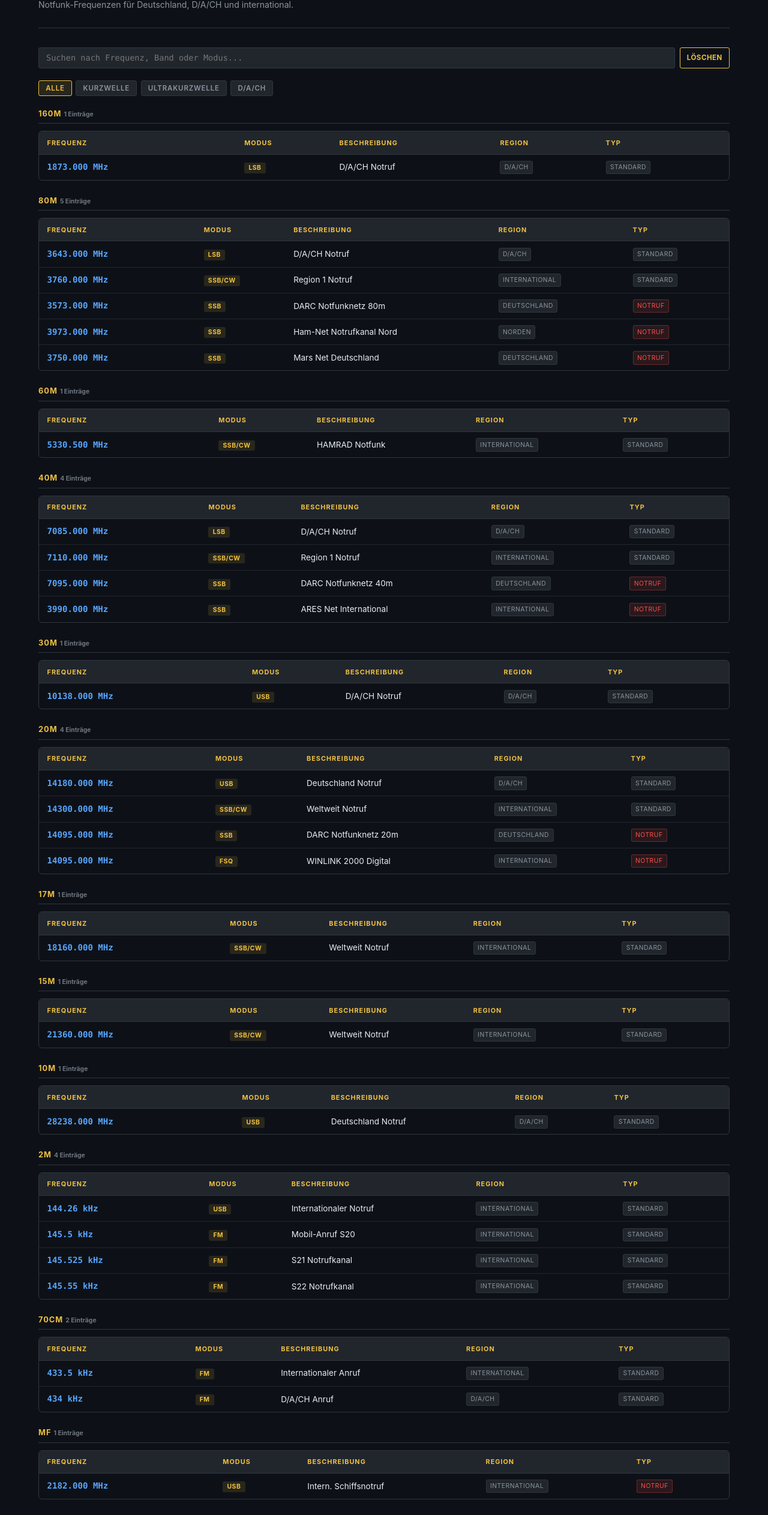
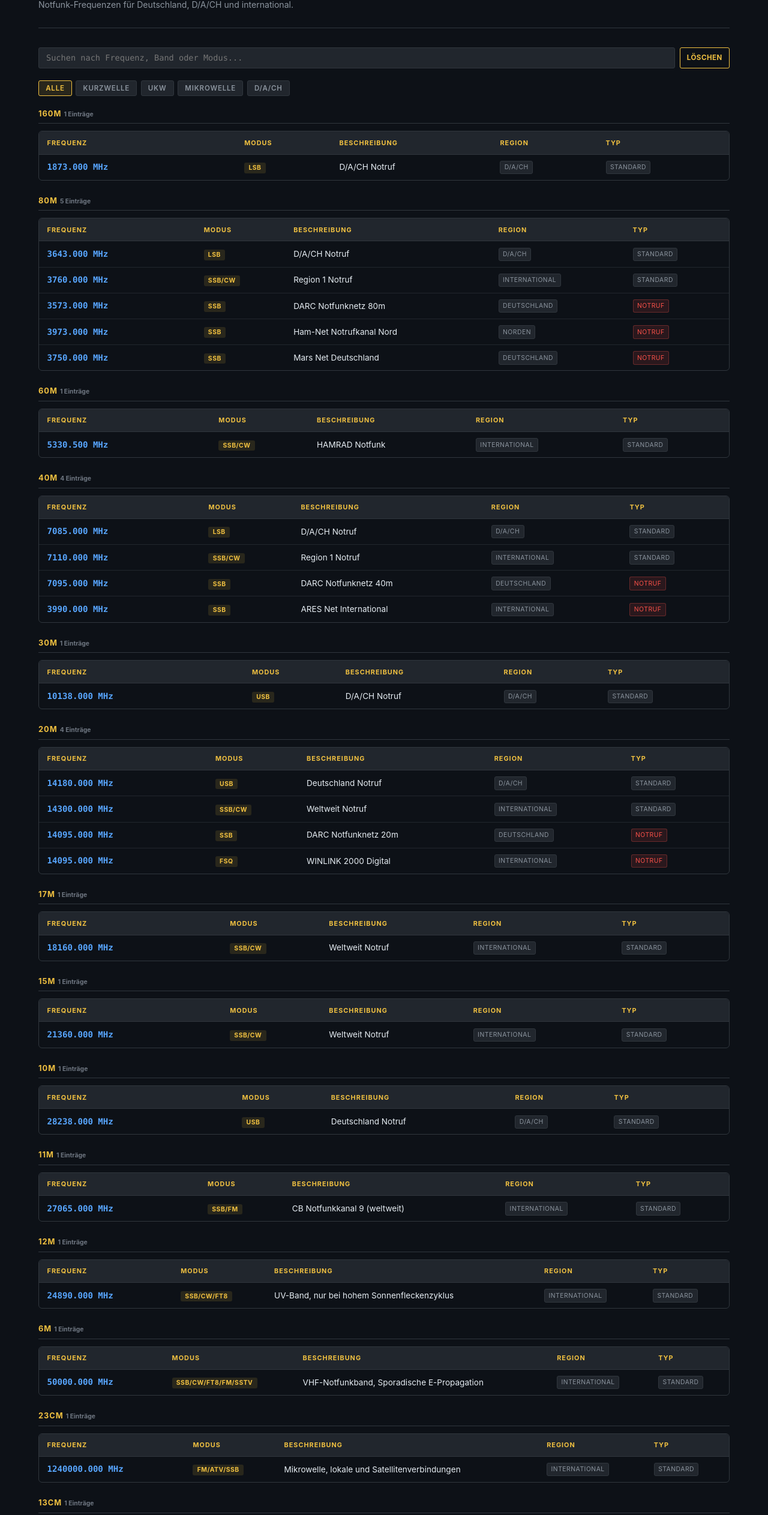
Before and after one commit to SeboKnt/NotFunk-Nord, a plain HTML site: page public/frequencies.html in a window 1280 px wide. Shown: the part 133-2658 px from the top of the page at 60% size. Drawn offline with Linux system fonts and the light colour scheme.

Commit message:
fix: add missing 11m CB band and microwave filter
- Added 11m (27065 kHz) CB Notfunkkanal 9 from IARU recommendation
- Added Mikrowelle filter (23cm, 13cm bands)
- Fixed UKW filter to exclude microwave bands (>300 MHz)

```diff
--- a/public/frequencies.html
+++ b/public/frequencies.html
@@ -48,7 +48,8 @@
       <div class="filter-bar" role="group" aria-label="Filter nach Bandart">
         <button class="filter-btn active" aria-pressed="true" onclick="AppFreq.filterByBand('all', this)">Alle</button>
         <button class="filter-btn" aria-pressed="false" onclick="AppFreq.filterByBand('kw', this)">Kurzwelle</button>
-        <button class="filter-btn" aria-pressed="false" onclick="AppFreq.filterByBand('ukw', this)">Ultrakurzwelle</button>
+        <button class="filter-btn" aria-pressed="false" onclick="AppFreq.filterByBand('ukw', this)">UKW</button>
+        <button class="filter-btn" aria-pressed="false" onclick="AppFreq.filterByBand('microwave', this)">Mikrowelle</button>
         <button class="filter-btn" aria-pressed="false" onclick="AppFreq.filterByBand('dach', this)">D/A/CH</button>
       </div>
 
--- a/public/js/frequencies.js
+++ b/public/js/frequencies.js
@@ -17,6 +17,11 @@ var AppFreq = (function () {
     { band: '17m', freq: 18160, mode: 'SSB/CW', region: 'intl', type: 'notruf', desc: 'Weltweit Notruf' },
     { band: '15m', freq: 21360, mode: 'SSB/CW', region: 'intl', type: 'notruf', desc: 'Weltweit Notruf' },
     { band: '10m', freq: 28238, mode: 'USB', region: 'dach', type: 'notruf', desc: 'Deutschland Notruf' },
+    { band: '11m', freq: 27065, mode: 'SSB/FM', region: 'intl', type: 'notruf', desc: 'CB Notfunkkanal 9 (weltweit)' },
+    { band: '12m', freq: 24890, mode: 'SSB/CW/FT8', region: 'intl', type: 'notruf', desc: 'UV-Band, nur bei hohem Sonnenfleckenzyklus' },
+    { band: '6m', freq: 50000, mode: 'SSB/CW/FT8/FM/SSTV', region: 'intl', type: 'notruf', desc: 'VHF-Notfunkband, Sporadische E-Propagation' },
+    { band: '23cm', freq: 1240000, mode: 'FM/ATV/SSB', region: 'intl', type: 'notruf', desc: 'Mikrowelle, lokale und Satellitenverbindungen' },
+    { band: '13cm', freq: 2300000, mode: 'FM/ATV', region: 'intl', type: 'notruf', desc: 'Mikrowelle, Hochgeschwindigkeitsdaten' },
 
     // Emergency freqs from backend data
     { band: '80m', freq: 3573, mode: 'SSB', region: 'deutschland', type: 'emergency', desc: 'DARC Notfunknetz 80m' },
@@ -58,9 +63,14 @@ var AppFreq = (function () {
 
     if (filter !== 'all') {
       if (filter === 'kw') {
+        // Kurzwelle: 1.8 MHz bis 30 MHz
         filtered = filtered.filter(function (f) { return f.freq < 30000; });
       } else if (filter === 'ukw') {
-        filtered = filtered.filter(function (f) { return f.freq >= 30000; });
+        // Ultrakurzwelle: 30 MHz bis 300 MHz
+        filtered = filtered.filter(function (f) { return f.freq >= 30000 && f.freq < 300000; });
+      } else if (filter === 'microwave') {
+        // Mikrowelle: ab 300 MHz
+        filtered = filtered.filter(function (f) { return f.freq >= 300000; });
       } else if (filter === 'dach') {
         filtered = filtered.filter(function (f) { return f.region === 'dach'; });
       }
```
